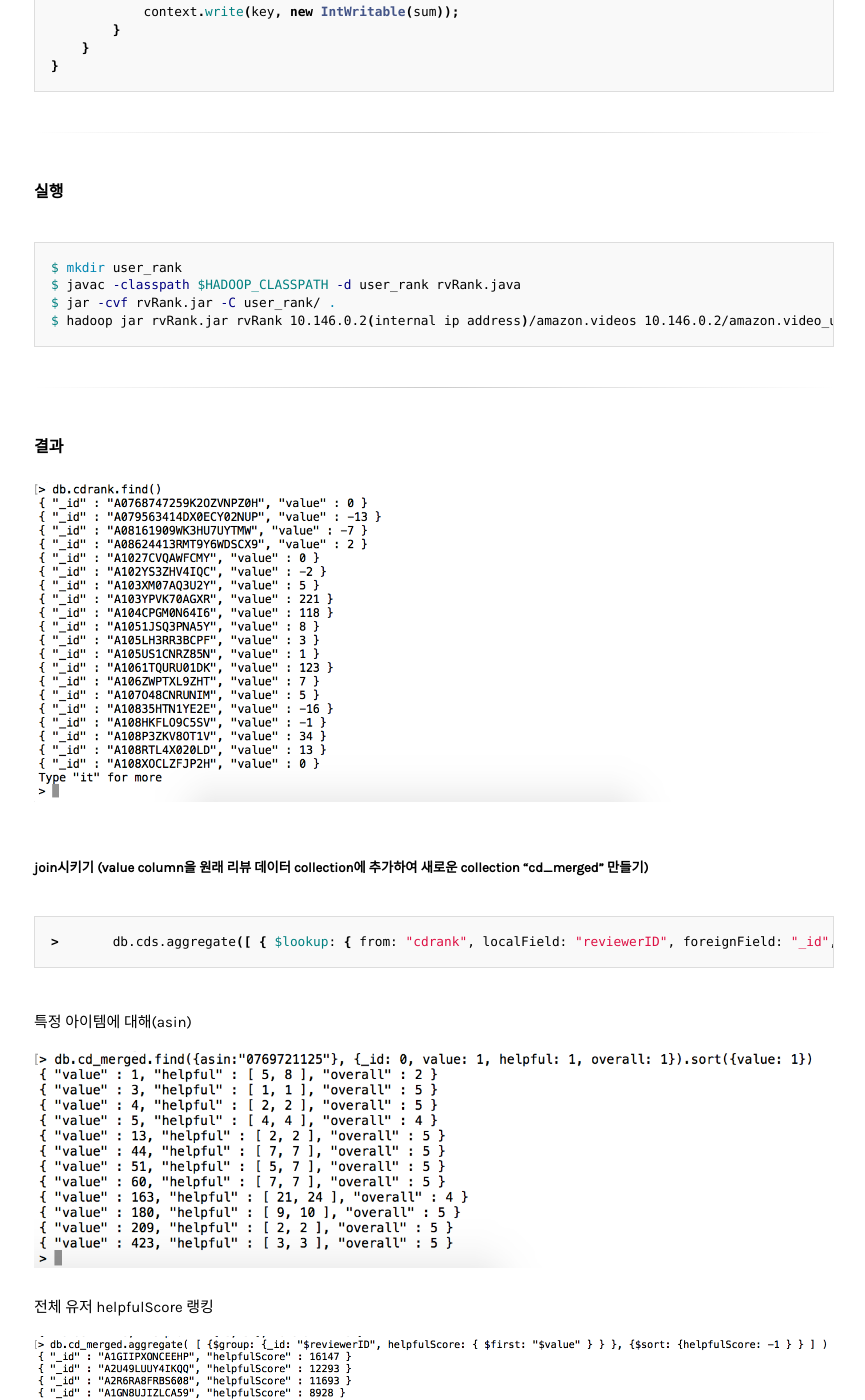
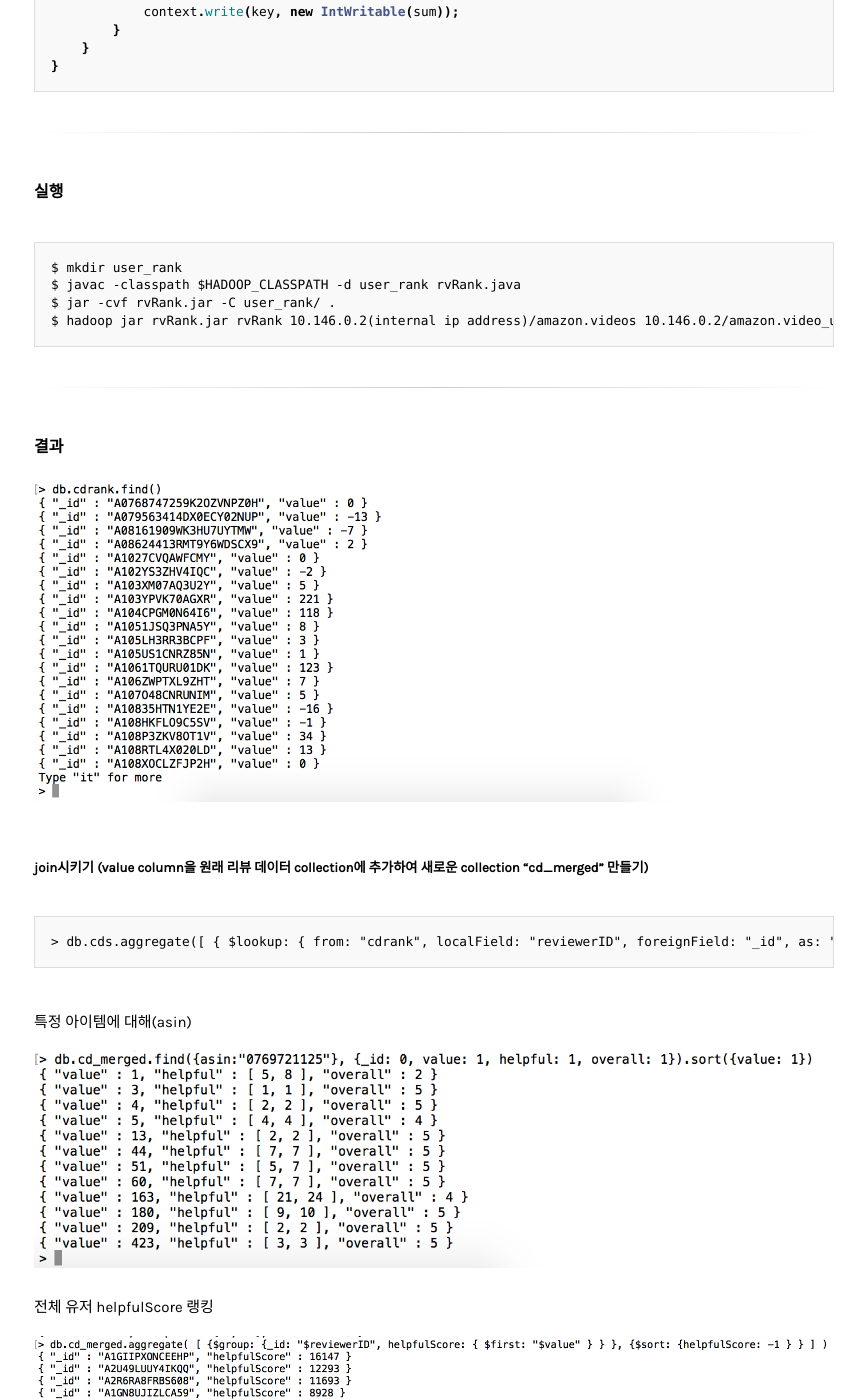
Before and after one commit to orslow/orslow.github.io, a Jekyll site: the page built from _posts/2018-12-05-bigdata-project.md, in a window 1280 px wide and 1400 px high, scrolled down 2488 px. Shown: the whole window, without its empty margins (206-1071 px from the left). Built offline with Jekyll 4.4.1, drawn with Linux system fonts in a browser that asks for light colours; some of the changed text lies outside the part shown.

Commit message:
grammar fix

````diff
--- a/_posts/2018-12-05-BigdataProject.md
+++ b/_posts/2018-12-05-bigdata-project.md
@@ -9,9 +9,9 @@ updated: 2018-12-05 23:50
 
 ### 아마존 리뷰데이터
 
-http://jmcauley.ucsd.edu/data/amazon/links.html
+[http://jmcauley.ucsd.edu/data/amazon/links.html](http://jmcauley.ucsd.edu/data/amazon/links.html){:target="_blank"}
 
-```bash
+```
 $ wget http://snap.stanford.edu/data/amazon/productGraph/categoryFiles/reviews_Video_Games_5.json.gz
 
 $ gunzip -k reviews_Video_Games_5.json.gz
@@ -128,7 +128,7 @@ public class rvRank {
 #### 실행
 
 
-```sh
+```
 $ mkdir user_rank
 $ javac -classpath $HADOOP_CLASSPATH -d user_rank rvRank.java
 $ jar -cvf rvRank.jar -C user_rank/ .
@@ -145,8 +145,8 @@ $ hadoop jar rvRank.jar rvRank 10.146.0.2(internal ip address)/amazon.videos 10.
 
 ##### join시키기 (value column을 원래 리뷰 데이터 collection에 추가하여 새로운 collection "cd_merged" 만들기)
 
-``` sh
->	db.cds.aggregate([ { $lookup: { from: "cdrank", localField: "reviewerID", foreignField: "_id", as: "fromItems" } }, { $replaceRoot: { newRoot: { $mergeObjects: [ { $arrayElemAt: [ "$fromItems", 0 ] }, "$$ROOT" ] } } }, { $project: { fromItems: 0} }, { $out: "cd_merged" ])
+```
+> db.cds.aggregate([ { $lookup: { from: "cdrank", localField: "reviewerID", foreignField: "_id", as: "fromItems" } }, { $replaceRoot: { newRoot: { $mergeObjects: [ { $arrayElemAt: [ "$fromItems", 0 ] }, "$$ROOT" ] } } }, { $project: { fromItems: 0} }, { $out: "cd_merged" ])
 ```
 
 
````
Also changed, not shown: _posts/2018-12-13-ml-intro.md (renamed from _posts/2018-12-13-MachineLearningIntro.md, +1 -1 lines), _posts/2018-11-28-mongo-hadoop-hive-exercises.md (renamed from _posts/2018-11-28-MongoHadoopHiveExercises.md).
